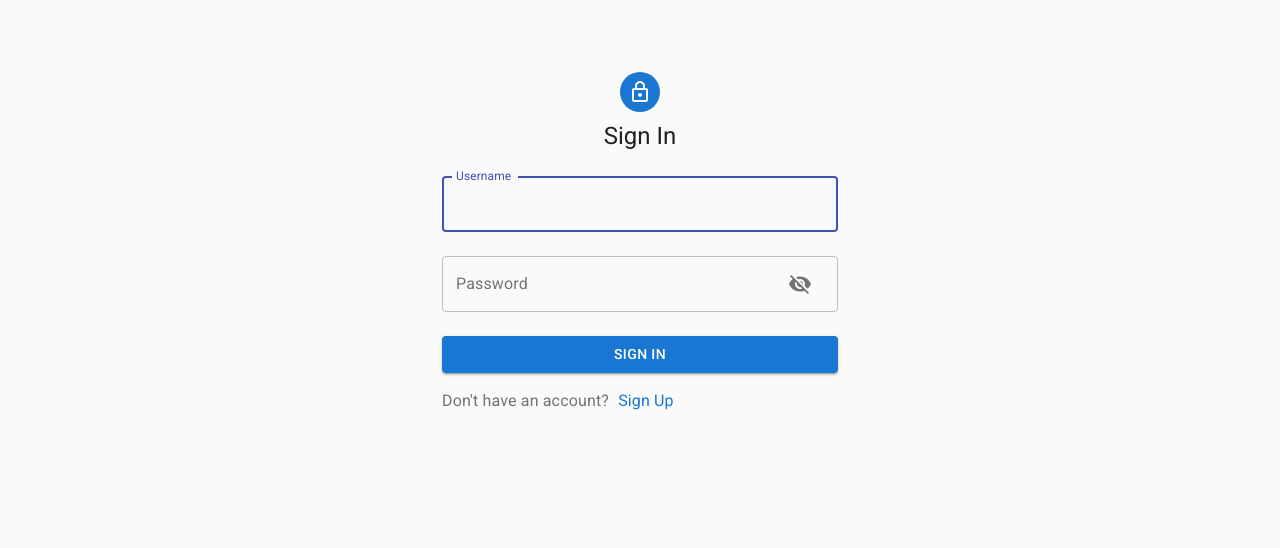
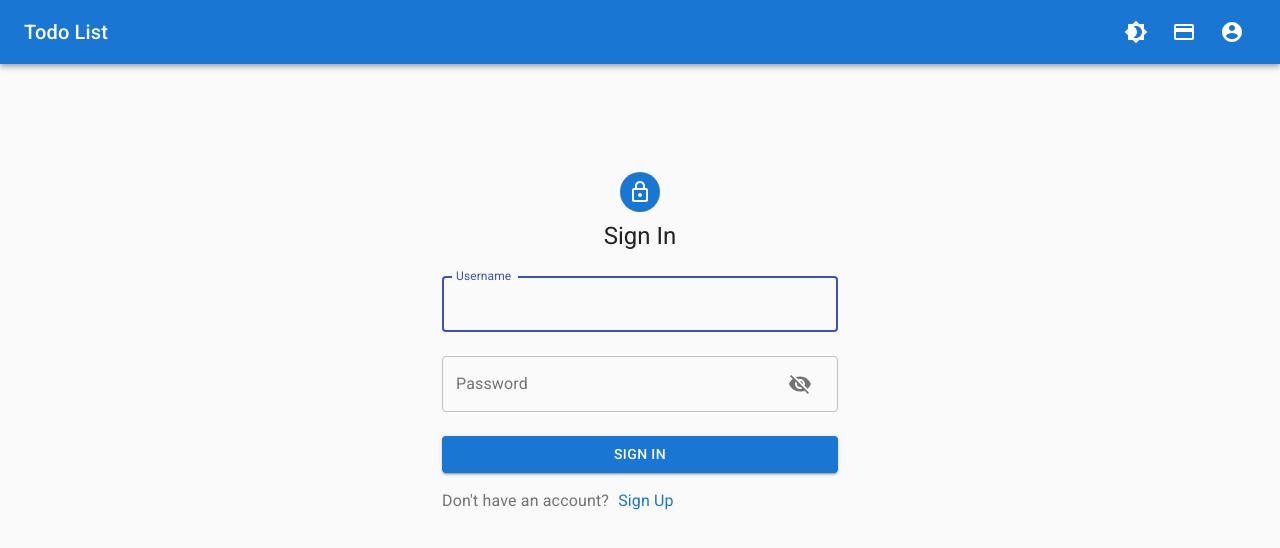
Before and after one commit to plechipt/todo-app, a React (Create React App) app: page / in a window 1280 px wide. Shown: the top 548 px of the page. Built offline with nearby package versions, Linux system fonts and the light colour scheme; no server answers.

Commit message:
created PaymentModal component

```diff
--- a/src/App.js
+++ b/src/App.js
@@ -62,7 +62,7 @@ const App = () => {
         <CssBaseline />
         <header>
           <UserContext.Provider value={userValue}>
-            {user && loading === false ? (
+            {true && loading === false ? (
               <Navbar darkMode={darkMode} setDarkMode={setDarkMode} />
             ) : null}
           </UserContext.Provider>
--- a/src/components/Navbar/Navbar.js
+++ b/src/components/Navbar/Navbar.js
@@ -1,15 +1,18 @@
 import React, { useContext, useState, useRef } from "react";
 import { UserContext } from "../Contexts/UserContext";
 import ProfileMenu from "./ProfileMenu";
+import PaymentModal from "./PaymentModal";
 
 import { makeStyles } from "@material-ui/core/styles";
 import AppBar from "@material-ui/core/AppBar";
 import Toolbar from "@material-ui/core/Toolbar";
 import Typography from "@material-ui/core/Typography";
+
 import IconButton from "@material-ui/core/IconButton";
 import AccountCircle from "@material-ui/icons/AccountCircle";
 import Brightness4Icon from "@material-ui/icons/Brightness4";
 import Brightness7Icon from "@material-ui/icons/Brightness7";
+import PaymentIcon from "@material-ui/icons/Payment";
 
 const useStyles = makeStyles((theme) => ({
   root: {
@@ -28,6 +31,8 @@ const Navbar = ({ darkMode, setDarkMode }) => {
   const { user } = useContext(UserContext);
   const classes = useStyles();
 
+  const [paymentModalIsOpen, setPaymentModalIsOpen] = useState(false);
+
   const profileMenuRef = useRef();
   const [profileMenuIsOpen, setProfileMenuIsOpen] = useState(false);
 
@@ -38,7 +43,7 @@ const Navbar = ({ darkMode, setDarkMode }) => {
           <Typography variant="h6" className={classes.logo}>
             Todo List
           </Typography>
-          {user ? (
+          {true ? (
             <>
               <IconButton
                 onClick={() => setDarkMode((prevMode) => !prevMode)}
@@ -48,6 +53,13 @@ const Navbar = ({ darkMode, setDarkMode }) => {
                 {darkMode ? <Brightness7Icon /> : <Brightness4Icon />}
               </IconButton>
               <IconButton
+                onClick={() => setPaymentModalIsOpen(() => true)}
+                aria-label="dark mode toggle"
+                color="inherit"
+              >
+                <PaymentIcon />
+              </IconButton>
+              <IconButton
                 onClick={() => setProfileMenuIsOpen(true)}
                 aria-label="account of current user"
                 aria-haspopup="true"
@@ -55,6 +67,10 @@ const Navbar = ({ darkMode, setDarkMode }) => {
               >
                 <AccountCircle />
               </IconButton>
+              <PaymentModal
+                closePaymentModal={() => setPaymentModalIsOpen(false)}
+                paymentModalIsOpen={paymentModalIsOpen}
+              />
               <ProfileMenu
                 closeProfileMenu={() => setProfileMenuIsOpen(false)}
                 anchorEl={profileMenuRef.current}
--- /dev/null
+++ b/src/components/Navbar/PaymentModal.js
@@ -0,0 +1,50 @@
+import React from "react";
+
+import { makeStyles } from "@material-ui/core/styles";
+import Modal from "@material-ui/core/Modal";
+import Backdrop from "@material-ui/core/Backdrop";
+import Fade from "@material-ui/core/Fade";
+
+const useStyles = makeStyles((theme) => ({
+  modal: {
+    display: "flex",
+    alignItems: "center",
+    justifyContent: "center",
+  },
+  paper: {
+    backgroundColor: theme.palette.background.paper,
+    border: "2px solid #000",
+    boxShadow: theme.shadows[5],
+    padding: theme.spacing(2, 4, 3),
+  },
+}));
+
+const PaymentModal = ({ closePaymentModal, paymentModalIsOpen }) => {
+  const classes = useStyles();
+
+  return (
+    <Modal
+      aria-labelledby="transition-modal-title"
+      aria-describedby="transition-modal-description"
+      className={classes.modal}
+      open={paymentModalIsOpen}
+      onClose={closePaymentModal}
+      closeAfterTransition
+      BackdropComponent={Backdrop}
+      BackdropProps={{
+        timeout: 500,
+      }}
+    >
+      <Fade in={paymentModalIsOpen}>
+        <div className={classes.paper}>
+          <h2 id="transition-modal-title">Transition modal</h2>
+          <p id="transition-modal-description">
+            react-transition-group animates me.
+          </p>
+        </div>
+      </Fade>
+    </Modal>
+  );
+};
+
+export default PaymentModal;
```
